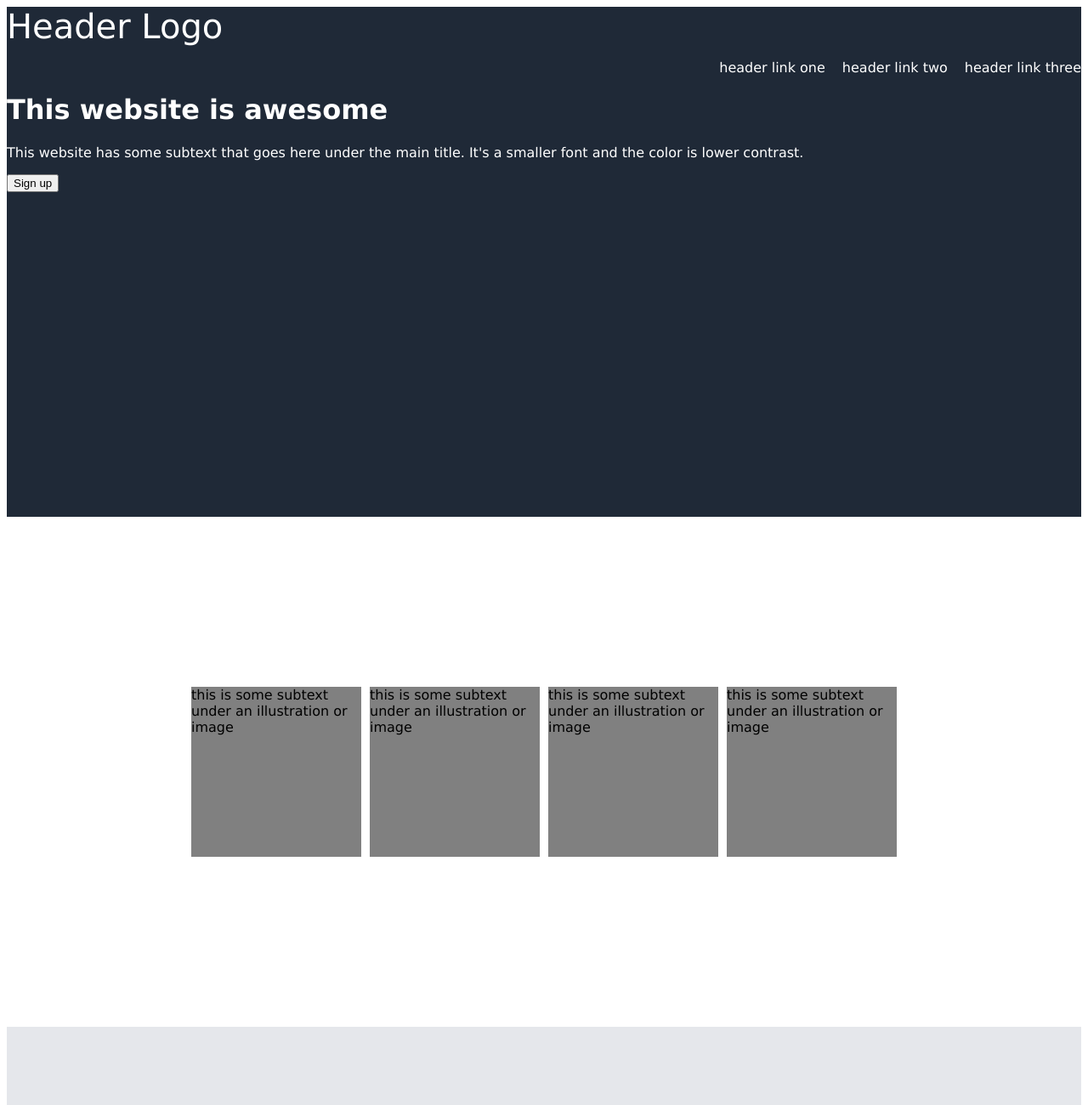
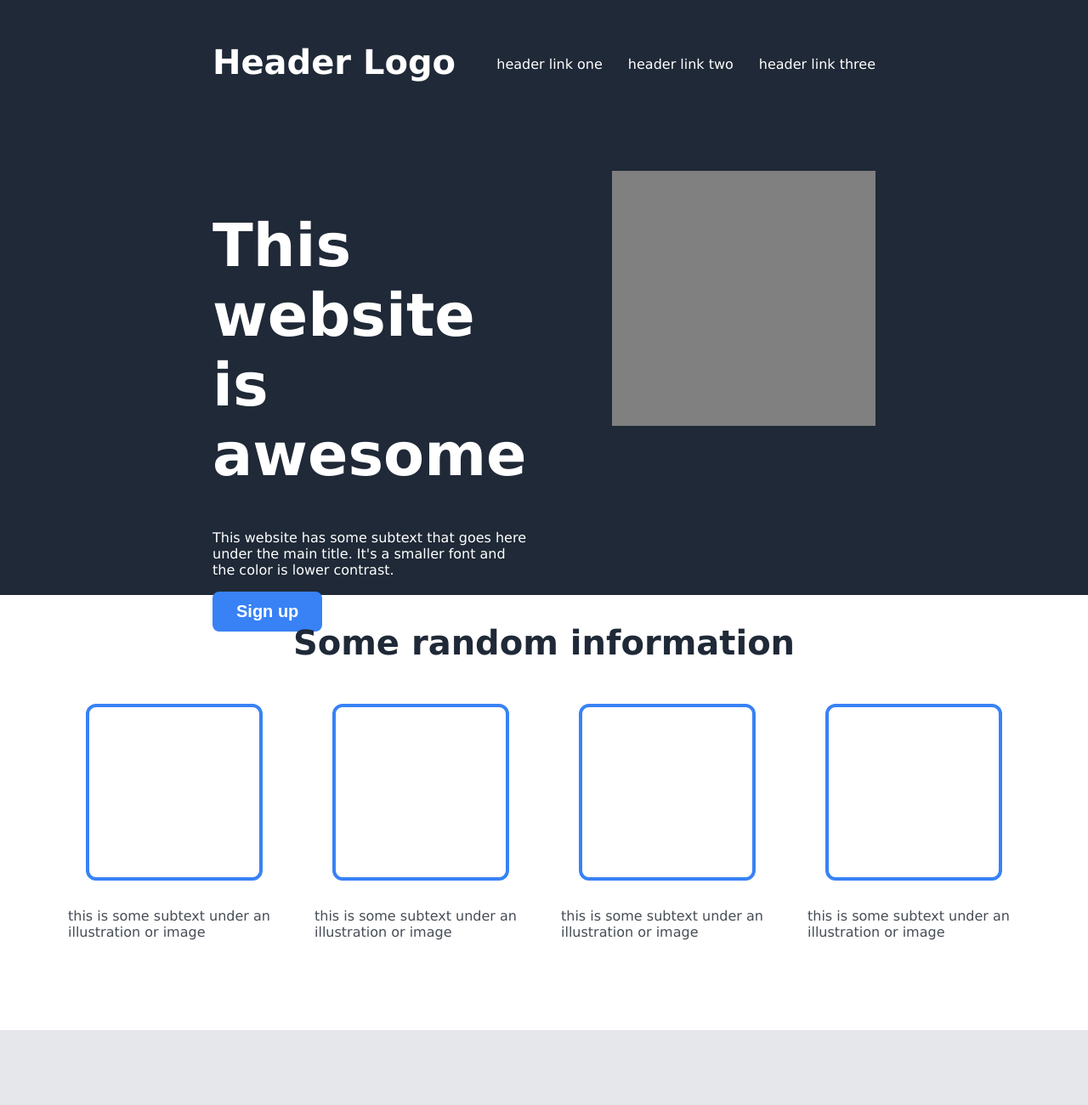
Before and after one commit to CodingMarce/landing-page, a plain HTML site: page index.html in a window 1280 px wide. Shown: the top 1300 px of the page at 85% size. Drawn offline with Linux system fonts and the light colour scheme.

Commit message:
web page format fixed. Container 4 still unfinished

```diff
--- a/index.html
+++ b/index.html
@@ -7,44 +7,68 @@
 </head>
 <body>
     <div class="container1">
+        <div id="header">
         <div class="logo">Header Logo</div>
             <div class="right-header">
             <ul>
                 <li><a href="#">header link one</a></li>
                 <li><a href="#">header link two</a></li>
                 <li><a href="#">header link three</a></li>
-            </ul>
+            </ul></div>
         </div>
+        <div class="container1-contenido">
+        <div class="container1-text">
             <h1 id="titulo">This website is awesome</h1>
             <p>This website has some subtext that goes here under the
             main title. It's a smaller font and the color is lower contrast.
             </p>
             <button>Sign up</button>
         </div>
+        <div class="container1-img"></div>
+        </div>
+    </div>
 
 <div class="container2">
-<!--<h2>Some random information</h2>-->
-        <p class="item"> this is some subtext under an illustration or image</p>
-        <p class="item"> this is some subtext under an illustration or image</p>
-        <p class="item"> this is some subtext under an illustration or image</p>
-        <p class="item"> this is some subtext under an illustration or image</p>
+    <h2>Some random information</h2>
+    <div class="container-img">
+    <div class="img-cont2">
+        <div class="item">
+            <p class="image"></p>
+            <p>this is some subtext under an illustration or image</p>
+        </div>
+        <div class="item">
+            <p class="image"></p>
+            <p>this is some subtext under an illustration or image</p>
+        </div>
+        <div class="item">
+            <p class="image"></p>
+            <p>this is some subtext under an illustration or image</p>
+        </div>
+        <div class="item">
+            <p class="image"></p>
+            <p>this is some subtext under an illustration or image</p>
+        </div>
+    </div>
+    </div>
 </div>
 
     <div class="container3">
-        <p>This is an inspiring quote, or a testinomial from a
+        <p><em>This is an inspiring quote, or a testinomial from a
             customer. Maybe it's just filling up space, or maybe people
-            will actually read it. Who knows? All I know is that it looks nice.
+            will actually read it. Who knows? All I know is that it looks nice.</em>
         </p>
         <p>-Thor, God of Thunder</p>
     </div>
 
     <div class="container4">
-        <h4 class="item4">Call to action! It's time!</h4>
-        <p class="item4">Sign up for our product bu clicking that button right
+        <div class="container4-text">
+            <div class="item4"><h4 >Call to action! It's time!</h4>
+            <p>Sign up for our product bu clicking that button right
                 over there!
-        </p>
-        <button>Sign up</button>
+            </p></div>
+            <button class="button4">Sign up</button>
         </div>
-    <footer>Copyright C The Odin Project 2024</footer>
+    </div>
+    <footer>Copyright © The Odin Project 2024</footer>
 </body>
 </html>
--- a/style.css
+++ b/style.css
@@ -1,61 +1,152 @@
 body{
     font-family: Verdana, Geneva, Tahoma, sans-serif;
+    margin: 0;
+    padding: 0;
 }
-
-/* dev {
-    display: flexbox;
-} */
 
 .container1 {
     background-color: #1F2937;
     color: white;
-    height: 600px;
+    height: 700px;
+    padding-left: 200px;
+    padding-right: 200px;
+}
+
+#header {
+    display: flex;
+    justify-content: space-between;
+    padding: 50px;
 }
 
 .logo {
     display: flex;
     font-size: 40px;
+    font-weight: bold;
 }
 
 ul {
     display: flex;
     justify-content:flex-end;
     list-style-type: none;
-    gap: 20px;
+    gap: 30px;
 }
 
 a {
     text-decoration: none;
     color: white;
 }
+h1 {
+    font-size: 70px;
+}
 
-.container2 {
-    height:600px;
+button {
+    color: white;
+    background-color: #3882f6;
+    border: none;
+    font-size: 20px;
+    font-weight: bold;
+    padding: 12px 28px;
+    border-radius: 8px;
+}
+
+.container1-contenido {
     display: flex;
     justify-content: center;
+    gap: 100px;
+    padding: 50px;
+}
+
+.container1-img {
+    background-color: gray;
+    height: 300px;
+    width: 1500px;
+}
+
+h2 {
+    font-size: 40px;
+    font-weight: bold;
+    text-align: center;
+    color:#1F2937;
+}
+
+.container-img {
+    display: flex;
+    justify-content: space-around;
+    height: 400px;
+}
+
+.img-cont2 {
+    display: flex;
+    justify-content: center;
+    gap: 40px;
+    color: #464d56;
+}
+
+.item {
+    /* border: 4px solid #3882f6; */
+    width: 250px;
+    height: 400px;
+    display: flex;
+    flex-direction: column;
     align-items: center;
-    gap: 10px;
+}
+
+.image {
+    border: 4px solid #3882f6;
+    border-radius: 12px;
+    height: 200px;
+    width: 200px;
 }
 
 .container3 {
     background-color: #E5E7EB;
-    height: 200px;
-    padding: 200px;
-    font-size: 30px;
+    height: 300px;
+    padding: 150px 450px;
+    font-size: 40px;
+    color:#464d56;
 }
 
 .container4 {
     height: 400px;
     display: flex;
+    justify-content: center;
+    align-items: center;
+    color: white;
 }
-.item4 {
+
+.container4-text {
+    display: flex;
+    justify-content: center;
+    align-items: center;
+    background-color: #3882f6;
+    width: 1000px;
+    height: 200px;
+    border-radius: 12px;
+}
+
+/* .item4 {
     background-color: #3882f6;
     width: 300px;
     height: 100px;
 }
+ */
 
-.item {
-    width: 200px;
-    height: 200px;
-    background: gray;
+.button4 {
+    color: white;
+    border: 2px solid white;
+    background-color: #3882f6;
+    border: none;
+    font-size: 20px;
+    font-weight: bold;
+    padding: 12px 28px;
+    border-radius: 8px;
 }
+
+footer {
+    background-color: #1F2937;
+    color: white;
+    height: 100px;
+    display: flex;
+    justify-content: center;
+    align-items: center;
+}
```
Lines whose indentation alone changed are shown as unchanged.
